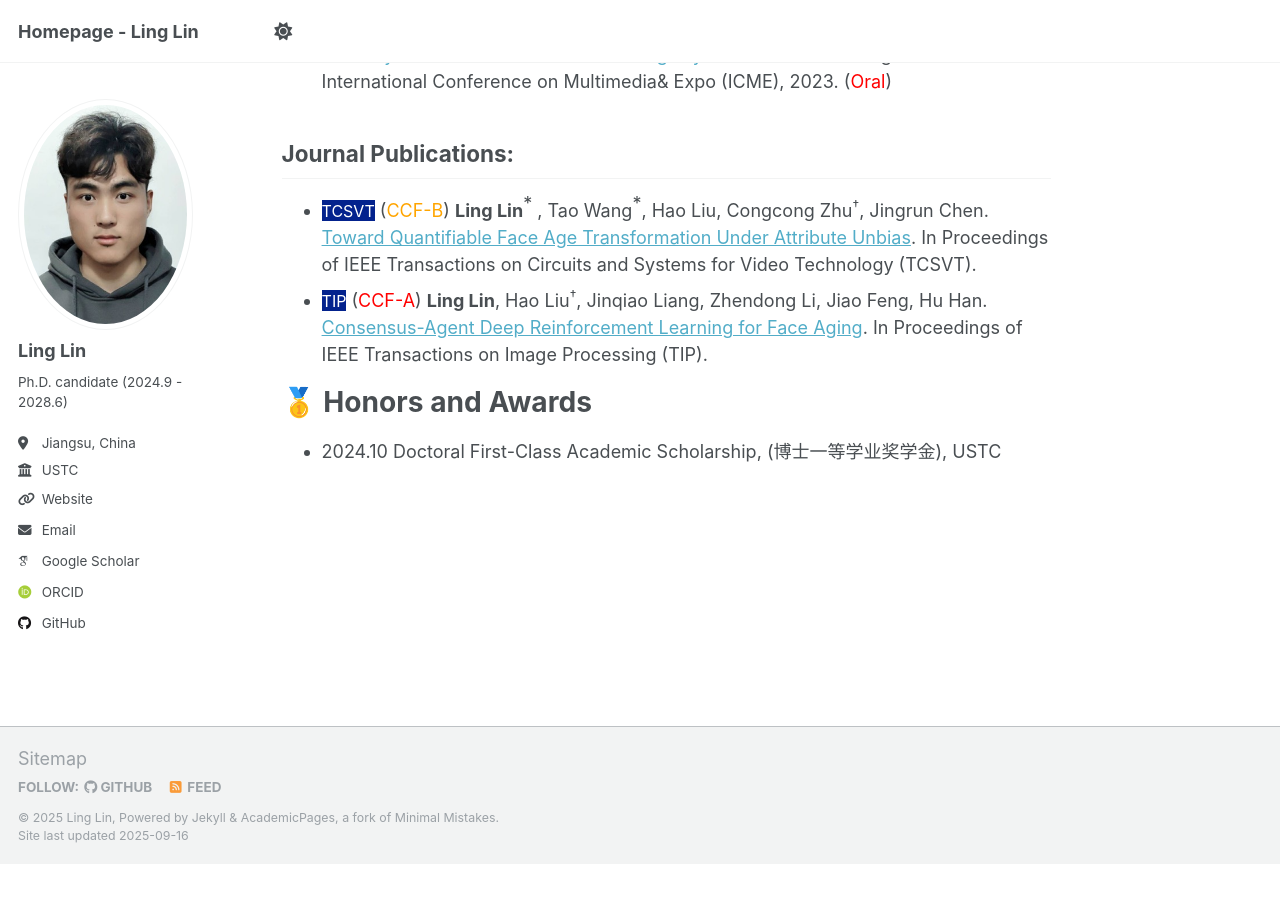
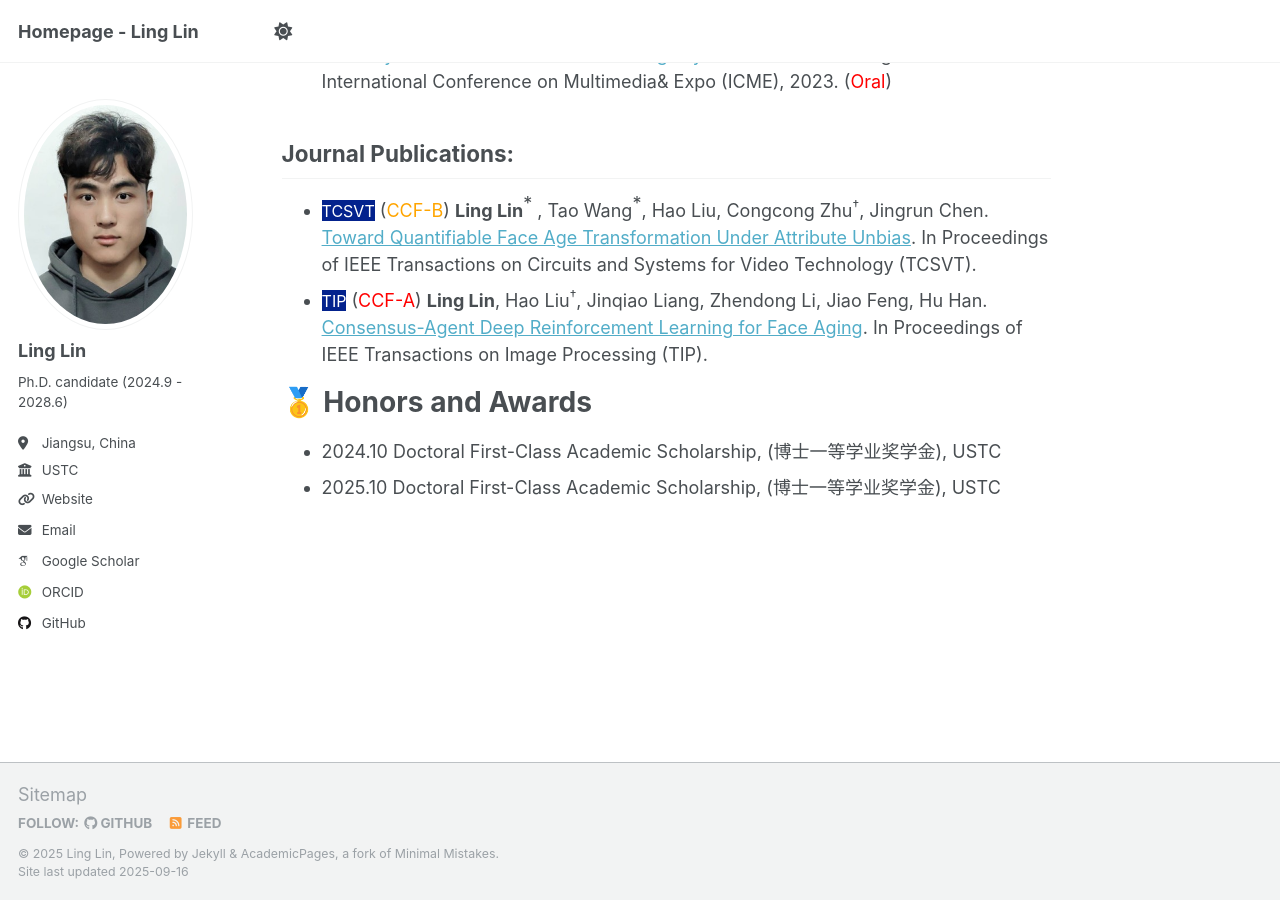
Before and after one commit to LingLin-ll/LingLin-ll.github.io, a Jekyll site: the page built from _pages/about.md, in a window 1280 px wide and 900 px high, scrolled down 808 px. Built offline with Jekyll 4.4.1, drawn with Linux system fonts in a browser that asks for light colours; some web fonts are replaced; before the commit the page ends 1672 px from its top, so only the background shows below that.

Commit message:
Update about.md

```diff
--- a/_pages/about.md
+++ b/_pages/about.md
@@ -34,6 +34,7 @@ I am Ling Lin, a Ph.D. candidate at the University of Science and Technology of
 🥇 Honors and Awards
 ======
 * 2024.10 Doctoral First-Class Academic Scholarship, (博士一等学业奖学金), USTC
+* 2025.10 Doctoral First-Class Academic Scholarship, (博士一等学业奖学金), USTC
 
 <!--Academic Service
 ======
```
